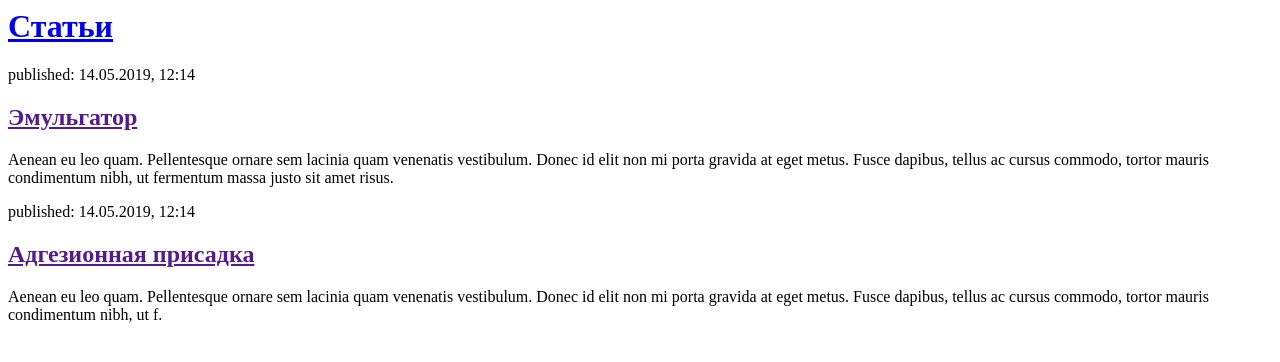
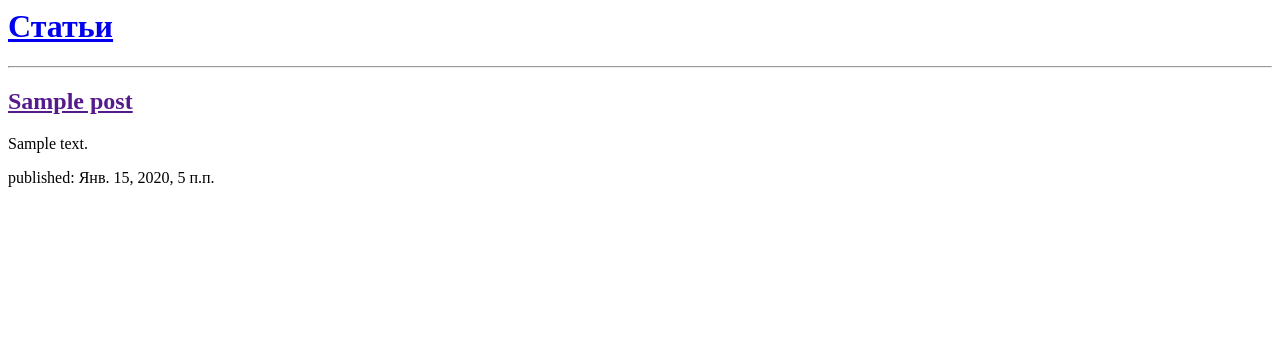
Before and after one commit to vitosbat/novots-project, a Django app: template blog/templates/blog/post_list.html in a window 1280 px wide. Shown: the top 362 px of the page. Run offline with Django 3.2, Linux system fonts and the light colour scheme; the template is opened without the code that fills it: values that come from a table or form of the project are taken from there, others are empty; tables that the repository leaves empty hold one stand-in row (values such as "Sample post").

Commit message:
Display DB data in template

```diff
--- a/blog/models.py
+++ b/blog/models.py
@@ -10,7 +10,7 @@ class Post(models.Model):
     published_date = models.DateTimeField(blank=True, null=True)
 
     def publish(self):
-        self.published_date = timezone.now
+        self.published_date = timezone.now()
         self.save()
 
     def __str__(self):
--- a/blog/templates/blog/post_list.html
+++ b/blog/templates/blog/post_list.html
@@ -10,25 +10,15 @@
             <a href="/">Статьи</a>
         </h1>
     </div>
+    {% for post in posts %}
+        <div>
+            <hr>
+            <h2><a href=""> {{post.title}} </a></h2>
+            <p> {{post.text}} </p>
+            <p>published: {{post.published_date}}</p>
+        </div>
+    {% endfor %}
 
-    <div>
-        <p>published: 14.05.2019, 12:14</p>
-        <h2>
-            <a href="">Эмульгатор</a>
-        </h2>
-        <p>Aenean eu leo quam. Pellentesque ornare sem lacinia quam venenatis vestibulum. Donec id elit non mi porta gravida
-            at eget metus. Fusce dapibus, tellus ac cursus commodo, tortor mauris condimentum nibh, ut fermentum massa justo
-            sit amet risus.</p>
-    </div>
-
-    <div>
-        <p>published: 14.05.2019, 12:14</p>
-        <h2>
-            <a href="">Адгезионная присадка</a>
-        </h2>
-        <p>Aenean eu leo quam. Pellentesque ornare sem lacinia quam venenatis vestibulum. Donec id elit non mi porta gravida
-            at eget metus. Fusce dapibus, tellus ac cursus commodo, tortor mauris condimentum nibh, ut f.</p>
-    </div>
 </body>
 
 </html>
```
Also changed, not shown: blog/views.py (+4 -3 lines).
